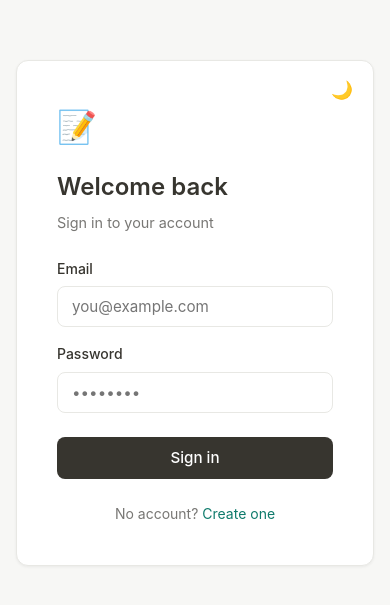
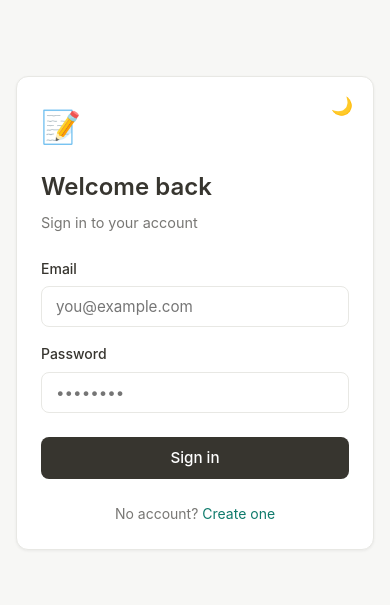
Before and after one commit to tanishkavedi/live-collaboration-notes, a React (Vite) app in the folder client/: page /login in a window 390 px wide. Shown: the part 109-714 px from the top of the page. Built offline with nearby package versions, Linux system fonts and the light colour scheme.

Commit message:
improve mobile responsiveness across dashboard and auth pages

```diff
--- /dev/null
+++ b/client/src/hooks/useIsMobile.js
@@ -0,0 +1,14 @@
+
+import { useState, useEffect } from 'react';
+
+export function useIsMobile(breakpoint = 600) {
+  const [isMobile, setIsMobile] = useState(() => window.innerWidth < breakpoint);
+
+  useEffect(() => {
+    function handle() { setIsMobile(window.innerWidth < breakpoint); }
+    window.addEventListener('resize', handle);
+    return () => window.removeEventListener('resize', handle);
+  }, [breakpoint]);
+
+  return isMobile;
+}
--- a/client/src/pages/Home.jsx
+++ b/client/src/pages/Home.jsx
@@ -1,5 +1,6 @@
 import { useEffect, useState } from 'react';
 import { useNavigate } from 'react-router-dom';
+import { useIsMobile } from '../hooks/useIsMobile'; // ADDED
 
 const API = '';
 
@@ -8,7 +9,8 @@ export default function Home() {
   const [loading, setLoading] = useState(true);
   const [creating, setCreating] = useState(false);
   const [dark, setDark] = useState(() => localStorage.getItem('theme') === 'dark');
-  const [searchQuery, setSearchQuery] = useState(''); // ADDED
+  const [searchQuery, setSearchQuery] = useState('');
+  const isMobile = useIsMobile(); // ADDED
   const navigate = useNavigate();
 
   const token = localStorage.getItem('token');
@@ -17,7 +19,6 @@ export default function Home() {
 
   const t = dark ? darkTheme : lightTheme;
 
-  // ADDED: filter docs by title, case-insensitive
   const filteredDocs = docs.filter(doc =>
     (doc.title || '').toLowerCase().includes(searchQuery.toLowerCase())
   );
@@ -97,8 +98,13 @@ export default function Home() {
   return (
     <div style={{ ...s.page, background: t.pageBg }}>
 
-      {/* Navbar */}
-      <div style={{ ...s.navbar, background: t.navBg, borderBottom: `1px solid ${t.border}` }}>
+      {/* Navbar — MOBILE: hide username, tighten padding */}
+      <div style={{
+        ...s.navbar,
+        background: t.navBg,
+        borderBottom: `1px solid ${t.border}`,
+        padding: isMobile ? '0 1rem' : '0 1.5rem', // MOBILE
+      }}>
         <div style={s.navLeft}>
           <span style={s.navLogo}>📝</span>
           <span style={{ ...s.navTitle, color: t.text }}>My Notes</span>
@@ -113,7 +119,10 @@ export default function Home() {
           <div style={{ ...s.avatar, background: t.avatarBg, color: t.avatarText }}>
             {initials}
           </div>
-          <span style={{ ...s.userName, color: t.text }}>{userName}</span>
+          {/* MOBILE: hide username to save space */}
+          {!isMobile && (
+            <span style={{ ...s.userName, color: t.text }}>{userName}</span>
+          )}
           <button
             onClick={logout}
             style={{ ...s.logoutBtn, background: t.btnBg, border: `1px solid ${t.border}`, color: t.subtext }}
@@ -124,19 +133,34 @@ export default function Home() {
       </div>
 
       {/* Content */}
-      <div style={s.content}>
-        <div style={s.header}>
+      <div style={{
+        ...s.content,
+        padding: isMobile ? '1.5rem 1rem' : '2.5rem 1rem', // MOBILE
+      }}>
+        {/* MOBILE: stack title and button vertically */}
+        <div style={{
+          ...s.header,
+          flexDirection: isMobile ? 'column' : 'row', // MOBILE
+          alignItems: isMobile ? 'flex-start' : 'center',
+          gap: isMobile ? '0.75rem' : '0',
+          marginBottom: '1.5rem',
+        }}>
           <h1 style={{ ...s.pageTitle, color: t.text }}>Documents</h1>
           <button
             onClick={createDoc}
             disabled={creating}
-            style={{ ...s.newBtn, background: t.text, color: t.pageBg, opacity: creating ? 0.6 : 1 }}
+            style={{
+              ...s.newBtn,
+              background: t.text,
+              color: t.pageBg,
+              opacity: creating ? 0.6 : 1,
+              width: isMobile ? '100%' : 'auto', // MOBILE: full-width button
+            }}
           >
             {creating ? 'Creating...' : '+ New document'}
           </button>
         </div>
 
-        {/* ADDED: Search bar */}
         {!loading && docs.length > 0 && (
           <input
             type="text"
@@ -159,14 +183,20 @@ export default function Home() {
             <p style={{ ...s.emptyTitle, color: t.text }}>No documents yet</p>
             <p style={{ ...s.emptySubtitle, color: t.subtext }}>Create your first document to get started</p>
           </div>
-        ) : filteredDocs.length === 0 ? ( // ADDED: no search results state
+        ) : filteredDocs.length === 0 ? (
           <div style={s.emptyState}>
             <p style={{ ...s.emptyTitle, color: t.text }}>No results for "{searchQuery}"</p>
             <p style={{ ...s.emptySubtitle, color: t.subtext }}>Try a different title</p>
           </div>
         ) : (
-          <div style={s.grid}>
-            {filteredDocs.map(doc => { // ADDED: filteredDocs instead of docs
+          <div style={{
+            ...s.grid,
+            // MOBILE: 2 columns on mobile instead of auto-fill 220px
+            gridTemplateColumns: isMobile
+              ? 'repeat(2, 1fr)'
+              : 'repeat(auto-fill, minmax(220px, 1fr))',
+          }}>
+            {filteredDocs.map(doc => {
               const displayTitle = doc.title && doc.title.trim() !== '' ? doc.title : 'Untitled';
               const isUntitled = displayTitle === 'Untitled';
 
@@ -174,7 +204,12 @@ export default function Home() {
                 <div
                   key={doc.id}
                   onClick={() => navigate(`/doc/${doc.id}`)}
-                  style={{ ...s.docCard, background: t.cardBg, border: `1px solid ${t.border}` }}
+                  style={{
+                    ...s.docCard,
+                    background: t.cardBg,
+                    border: `1px solid ${t.border}`,
+                    padding: isMobile ? '1rem' : '1.25rem', // MOBILE
+                  }}
                   onMouseEnter={e => e.currentTarget.style.borderColor = t.text}
                   onMouseLeave={e => e.currentTarget.style.borderColor = t.border}
                 >
@@ -191,7 +226,8 @@ export default function Home() {
                   <p style={{
                     ...s.docTitle,
                     color: isUntitled ? t.subtext : t.text,
-                    fontStyle: isUntitled ? 'italic' : 'normal'
+                    fontStyle: isUntitled ? 'italic' : 'normal',
+                    fontSize: isMobile ? '0.875rem' : '0.95rem', // MOBILE
                   }}>
                     {displayTitle}
                   </p>
@@ -224,7 +260,7 @@ const s = {
   page: { minHeight: '100vh', display: 'flex', flexDirection: 'column' },
   navbar: {
     display: 'flex', alignItems: 'center', justifyContent: 'space-between',
-    padding: '0 1.5rem', height: '52px', position: 'sticky', top: 0, zIndex: 10
+    height: '52px', position: 'sticky', top: 0, zIndex: 10
   },
   navLeft: { display: 'flex', alignItems: 'center', gap: '0.5rem' },
   navLogo: { fontSize: '1.2rem' },
@@ -238,42 +274,29 @@ const s = {
   },
   userName: { fontSize: '0.875rem' },
   logoutBtn: { fontSize: '0.8rem', padding: '4px 10px', borderRadius: '6px', cursor: 'pointer' },
-  content: { maxWidth: '860px', width: '100%', margin: '0 auto', padding: '2.5rem 1rem' },
-  header: { display: 'flex', alignItems: 'center', justifyContent: 'space-between', marginBottom: '2rem' },
-  pageTitle: { fontSize: '1.4rem', fontWeight: '600' },
+  content: { maxWidth: '860px', width: '100%', margin: '0 auto' },
+  header: { display: 'flex', alignItems: 'center', justifyContent: 'space-between' },
+  pageTitle: { fontSize: '1.4rem', fontWeight: '600', margin: 0 },
   newBtn: {
     padding: '0.5rem 1rem', borderRadius: '8px', border: 'none',
     fontSize: '0.875rem', fontWeight: '500', cursor: 'pointer', transition: 'opacity 0.15s'
   },
-  // ADDED
   searchBar: {
-    width: '100%',
-    padding: '0.55rem 0.85rem',
-    borderRadius: '8px',
-    fontSize: '0.875rem',
-    marginBottom: '1.5rem',
-    outline: 'none',
-    boxSizing: 'border-box',
+    width: '100%', padding: '0.55rem 0.85rem', borderRadius: '8px',
+    fontSize: '0.875rem', marginBottom: '1.5rem', outline: 'none', boxSizing: 'border-box',
   },
   empty: { textAlign: 'center', marginTop: '4rem' },
   emptyState: { textAlign: 'center', marginTop: '5rem' },
   emptyTitle: { fontSize: '1.1rem', fontWeight: '500', marginBottom: '0.5rem' },
   emptySubtitle: { fontSize: '0.9rem' },
-  grid: {
-    display: 'grid',
-    gridTemplateColumns: 'repeat(auto-fill, minmax(220px, 1fr))',
-    gap: '1rem'
-  },
-  docCard: {
-    padding: '1.25rem', borderRadius: '10px', cursor: 'pointer',
-    transition: 'border-color 0.15s', userSelect: 'none'
-  },
+  grid: { display: 'grid', gap: '1rem' },
+  docCard: { borderRadius: '10px', cursor: 'pointer', transition: 'border-color 0.15s', userSelect: 'none' },
   docCardTop: { display: 'flex', justifyContent: 'space-between', alignItems: 'center', marginBottom: '0.75rem' },
   docIcon: { fontSize: '1.5rem' },
   deleteBtn: {
     background: 'none', border: 'none', cursor: 'pointer',
     fontSize: '0.8rem', padding: '2px 4px', borderRadius: '4px', opacity: 0.6
   },
-  docTitle: { fontSize: '0.95rem', fontWeight: '500', marginBottom: '0.4rem', wordBreak: 'break-word' },
+  docTitle: { fontWeight: '500', marginBottom: '0.4rem', wordBreak: 'break-word' },
   docMeta: { fontSize: '0.78rem' }
 };
--- a/client/src/pages/Login.jsx
+++ b/client/src/pages/Login.jsx
@@ -1,5 +1,6 @@
 import { useState, useEffect } from 'react';
 import { useNavigate, Link } from 'react-router-dom';
+import { useIsMobile } from '../hooks/useIsMobile'; // ADDED
 
 export default function Login() {
   const [email, setEmail] = useState('');
@@ -7,6 +8,7 @@ export default function Login() {
   const [error, setError] = useState('');
   const [loading, setLoading] = useState(false);
   const [dark, setDark] = useState(() => localStorage.getItem('theme') === 'dark');
+  const isMobile = useIsMobile(); // ADDED
   const navigate = useNavigate();
 
   useEffect(() => {
@@ -21,72 +23,39 @@ export default function Login() {
 
   const styles = {
     page: {
-      minHeight: '100vh',
-      display: 'flex',
-      alignItems: 'center',
-      justifyContent: 'center',
-      background: pageBg,
-      padding: '1rem',
+      minHeight: '100vh', display: 'flex', alignItems: 'center',
+      justifyContent: 'center', background: pageBg, padding: '1rem',
     },
     card: {
-      background: cardBg,
-      border: `1px solid ${border}`,
-      borderRadius: '12px',
-      padding: '2.5rem',
-      width: '100%',
-      maxWidth: '400px',
-      boxShadow: '0 1px 3px rgba(0,0,0,0.06)',
-      position: 'relative',
+      background: cardBg, border: `1px solid ${border}`, borderRadius: '12px',
+      padding: isMobile ? '1.5rem' : '2.5rem', // MOBILE
+      width: '100%', maxWidth: '400px',
+      boxShadow: '0 1px 3px rgba(0,0,0,0.06)', position: 'relative',
     },
     themeToggle: {
-      position: 'absolute',
-      top: '1rem',
-      right: '1rem',
-      background: 'none',
-      border: 'none',
-      fontSize: '1.1rem',
-      cursor: 'pointer',
-      padding: '0.25rem',
-      lineHeight: 1,
+      position: 'absolute', top: '1rem', right: '1rem',
+      background: 'none', border: 'none', fontSize: '1.1rem', cursor: 'pointer',
+      padding: '0.25rem', lineHeight: 1,
     },
     logo: { fontSize: '2rem', marginBottom: '1rem' },
     title: { fontSize: '1.5rem', fontWeight: '600', color: text, marginBottom: '0.25rem' },
     subtitle: { fontSize: '0.9rem', color: subtext, marginBottom: '1.5rem' },
     error: {
-      background: '#fef2f2',
-      border: '1px solid #fecaca',
-      color: '#dc2626',
-      padding: '0.75rem',
-      borderRadius: '8px',
-      fontSize: '0.875rem',
-      marginBottom: '1rem',
+      background: '#fef2f2', border: '1px solid #fecaca', color: '#dc2626',
+      padding: '0.75rem', borderRadius: '8px', fontSize: '0.875rem', marginBottom: '1rem',
     },
     field: { marginBottom: '1rem' },
     label: { display: 'block', fontSize: '0.875rem', fontWeight: '500', color: text, marginBottom: '0.4rem' },
     input: {
-      width: '100%',
-      padding: '0.625rem 0.875rem',
-      border: `1px solid ${border}`,
-      borderRadius: '8px',
-      fontSize: '0.95rem',
-      color: text,
-      background: cardBg,
-      outline: 'none',
-      transition: 'border-color 0.15s',
-      boxSizing: 'border-box',
+      width: '100%', padding: '0.625rem 0.875rem', border: `1px solid ${border}`,
+      borderRadius: '8px', fontSize: '0.95rem', color: text, background: cardBg,
+      outline: 'none', transition: 'border-color 0.15s', boxSizing: 'border-box',
     },
     button: {
-      width: '100%',
-      padding: '0.7rem',
-      background: dark ? '#e8e8e4' : '#37352f',
-      color: dark ? '#191919' : '#ffffff',
-      border: 'none',
-      borderRadius: '8px',
-      fontSize: '0.95rem',
-      fontWeight: '500',
-      cursor: 'pointer',
-      marginTop: '0.5rem',
-      transition: 'opacity 0.15s',
+      width: '100%', padding: '0.7rem',
+      background: dark ? '#e8e8e4' : '#37352f', color: dark ? '#191919' : '#ffffff',
+      border: 'none', borderRadius: '8px', fontSize: '0.95rem', fontWeight: '500',
+      cursor: 'pointer', marginTop: '0.5rem', transition: 'opacity 0.15s',
     },
     footer: { textAlign: 'center', fontSize: '0.875rem', color: subtext, marginTop: '1.5rem' },
   };
@@ -118,41 +87,25 @@ export default function Login() {
         <button style={styles.themeToggle} onClick={() => setDark(d => !d)}>
           {dark ? '☀️' : '🌙'}
         </button>
-
         <div style={styles.logo}>📝</div>
         <h1 style={styles.title}>Welcome back</h1>
         <p style={styles.subtitle}>Sign in to your account</p>
-
         {error && <div style={styles.error}>{error}</div>}
-
         <form onSubmit={handleSubmit}>
           <div style={styles.field}>
             <label style={styles.label}>Email</label>
-            <input
-              type="email"
-              value={email}
-              onChange={e => setEmail(e.target.value)}
-              placeholder="you@example.com"
-              required
-              style={styles.input}
-            />
+            <input type="email" value={email} onChange={e => setEmail(e.target.value)}
+              placeholder="you@example.com" required style={styles.input} />
           </div>
           <div style={styles.field}>
             <label style={styles.label}>Password</label>
-            <input
-              type="password"
-              value={password}
-              onChange={e => setPassword(e.target.value)}
-              placeholder="••••••••"
-              required
-              style={styles.input}
-            />
+            <input type="password" value={password} onChange={e => setPassword(e.target.value)}
+              placeholder="••••••••" required style={styles.input} />
           </div>
           <button type="submit" disabled={loading} style={styles.button}>
             {loading ? 'Signing in...' : 'Sign in'}
           </button>
         </form>
-
         <p style={styles.footer}>
           No account? <Link to="/signup">Create one</Link>
         </p>
--- a/client/src/pages/Signup.jsx
+++ b/client/src/pages/Signup.jsx
@@ -1,5 +1,6 @@
 import { useState, useEffect } from 'react';
 import { useNavigate, Link } from 'react-router-dom';
+import { useIsMobile } from '../hooks/useIsMobile'; // ADDED
 
 export default function Signup() {
   const [name, setName] = useState('');
@@ -8,6 +9,7 @@ export default function Signup() {
   const [error, setError] = useState('');
   const [loading, setLoading] = useState(false);
   const [dark, setDark] = useState(() => localStorage.getItem('theme') === 'dark');
+  const isMobile = useIsMobile(); // ADDED
   const navigate = useNavigate();
 
   useEffect(() => {
@@ -22,70 +24,39 @@ export default function Signup() {
 
   const styles = {
     page: {
-      minHeight: '100vh',
-      display: 'flex',
-      alignItems: 'center',
-      justifyContent: 'center',
-      background: pageBg,
-      padding: '1rem',
+      minHeight: '100vh', display: 'flex', alignItems: 'center',
+      justifyContent: 'center', background: pageBg, padding: '1rem',
     },
     card: {
-      background: cardBg,
-      border: `1px solid ${border}`,
-      borderRadius: '12px',
-      padding: '2.5rem',
-      width: '100%',
-      maxWidth: '400px',
-      boxShadow: '0 1px 3px rgba(0,0,0,0.06)',
-      position: 'relative',
+      background: cardBg, border: `1px solid ${border}`, borderRadius: '12px',
+      padding: isMobile ? '1.5rem' : '2.5rem', // MOBILE
+      width: '100%', maxWidth: '400px',
+      boxShadow: '0 1px 3px rgba(0,0,0,0.06)', position: 'relative',
     },
     themeToggle: {
-      position: 'absolute',
-      top: '1rem',
-      right: '1rem',
-      background: 'none',
-      border: 'none',
-      fontSize: '1.1rem',
-      cursor: 'pointer',
-      padding: '0.25rem',
-      lineHeight: 1,
+      position: 'absolute', top: '1rem', right: '1rem',
+      background: 'none', border: 'none', fontSize: '1.1rem', cursor: 'pointer',
+      padding: '0.25rem', lineHeight: 1,
     },
     logo: { fontSize: '2rem', marginBottom: '1rem' },
     title: { fontSize: '1.5rem', fontWeight: '600', color: text, marginBottom: '0.25rem' },
     subtitle: { fontSize: '0.9rem', color: subtext, marginBottom: '1.5rem' },
     error: {
-      background: '#fef2f2',
-      border: '1px solid #fecaca',
-      color: '#dc2626',
-      padding: '0.75rem',
-      borderRadius: '8px',
-      fontSize: '0.875rem',
-      marginBottom: '1rem',
+      background: '#fef2f2', border: '1px solid #fecaca', color: '#dc2626',
+      padding: '0.75rem', borderRadius: '8px', fontSize: '0.875rem', marginBottom: '1rem',
     },
     field: { marginBottom: '1rem' },
     label: { display: 'block', fontSize: '0.875rem', fontWeight: '500', color: text, marginBottom: '0.4rem' },
     input: {
-      width: '100%',
-      padding: '0.625rem 0.875rem',
-      border: `1px solid ${border}`,
-      borderRadius: '8px',
-      fontSize: '0.95rem',
-      color: text,
-      background: cardBg,
-      outline: 'none',
-      boxSizing: 'border-box',
+      width: '100%', padding: '0.625rem 0.875rem', border: `1px solid ${border}`,
+      borderRadius: '8px', fontSize: '0.95rem', color: text, background: cardBg,
+      outline: 'none', boxSizing: 'border-box',
     },
     button: {
-      width: '100%',
-      padding: '0.7rem',
-      background: dark ? '#e8e8e4' : '#37352f',
-      color: dark ? '#191919' : '#ffffff',
-      border: 'none',
-      borderRadius: '8px',
-      fontSize: '0.95rem',
-      fontWeight: '500',
-      cursor: 'pointer',
-      marginTop: '0.5rem',
+      width: '100%', padding: '0.7rem',
+      background: dark ? '#e8e8e4' : '#37352f', color: dark ? '#191919' : '#ffffff',
+      border: 'none', borderRadius: '8px', fontSize: '0.95rem', fontWeight: '500',
+      cursor: 'pointer', marginTop: '0.5rem',
     },
     footer: { textAlign: 'center', fontSize: '0.875rem', color: subtext, marginTop: '1.5rem' },
   };
@@ -117,51 +88,30 @@ export default function Signup() {
         <button style={styles.themeToggle} onClick={() => setDark(d => !d)}>
           {dark ? '☀️' : '🌙'}
         </button>
-
         <div style={styles.logo}>📝</div>
         <h1 style={styles.title}>Create account</h1>
         <p style={styles.subtitle}>Start collaborating for free</p>
-
         {error && <div style={styles.error}>{error}</div>}
-
         <form onSubmit={handleSubmit}>
           <div style={styles.field}>
             <label style={styles.label}>Your name</label>
-            <input
-              value={name}
-              onChange={e => setName(e.target.value)}
-              placeholder="Tanishka"
-              required
-              style={styles.input}
-            />
+            <input value={name} onChange={e => setName(e.target.value)}
+              placeholder="Tanishka" required style={styles.input} />
           </div>
           <div style={styles.field}>
             <label style={styles.label}>Email</label>
-            <input
-              type="email"
-              value={email}
-              onChange={e => setEmail(e.target.value)}
-              placeholder="you@example.com"
-              required
-              style={styles.input}
-            />
+            <input type="email" value={email} onChange={e => setEmail(e.target.value)}
+              placeholder="you@example.com" required style={styles.input} />
           </div>
           <div style={styles.field}>
             <label style={styles.label}>Password</label>
-            <input
-              type="password"
-              value={password}
-              onChange={e => setPassword(e.target.value)}
-              placeholder="••••••••"
-              required
-              style={styles.input}
-            />
+            <input type="password" value={password} onChange={e => setPassword(e.target.value)}
+              placeholder="••••••••" required style={styles.input} />
           </div>
           <button type="submit" disabled={loading} style={styles.button}>
             {loading ? 'Creating account...' : 'Create account'}
           </button>
         </form>
-
         <p style={styles.footer}>
           Already have an account? <Link to="/login">Sign in</Link>
         </p>
```
